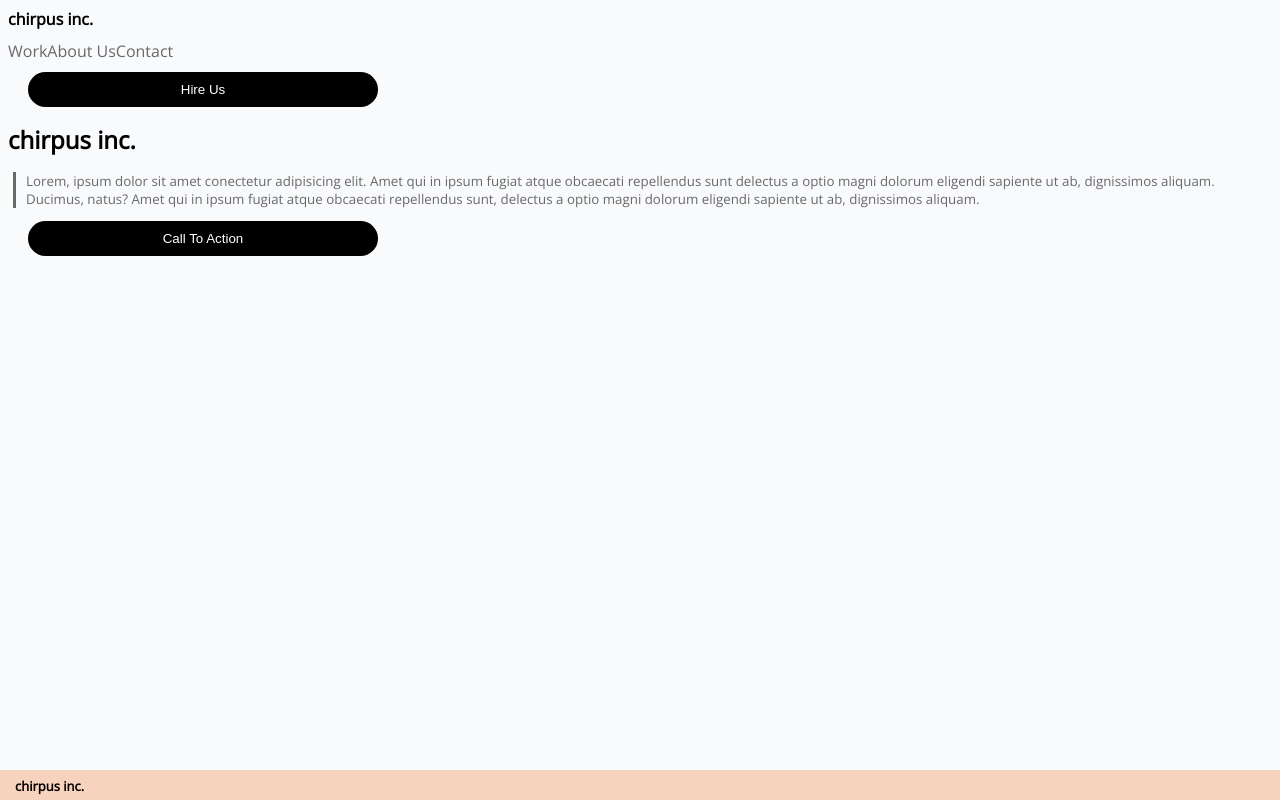
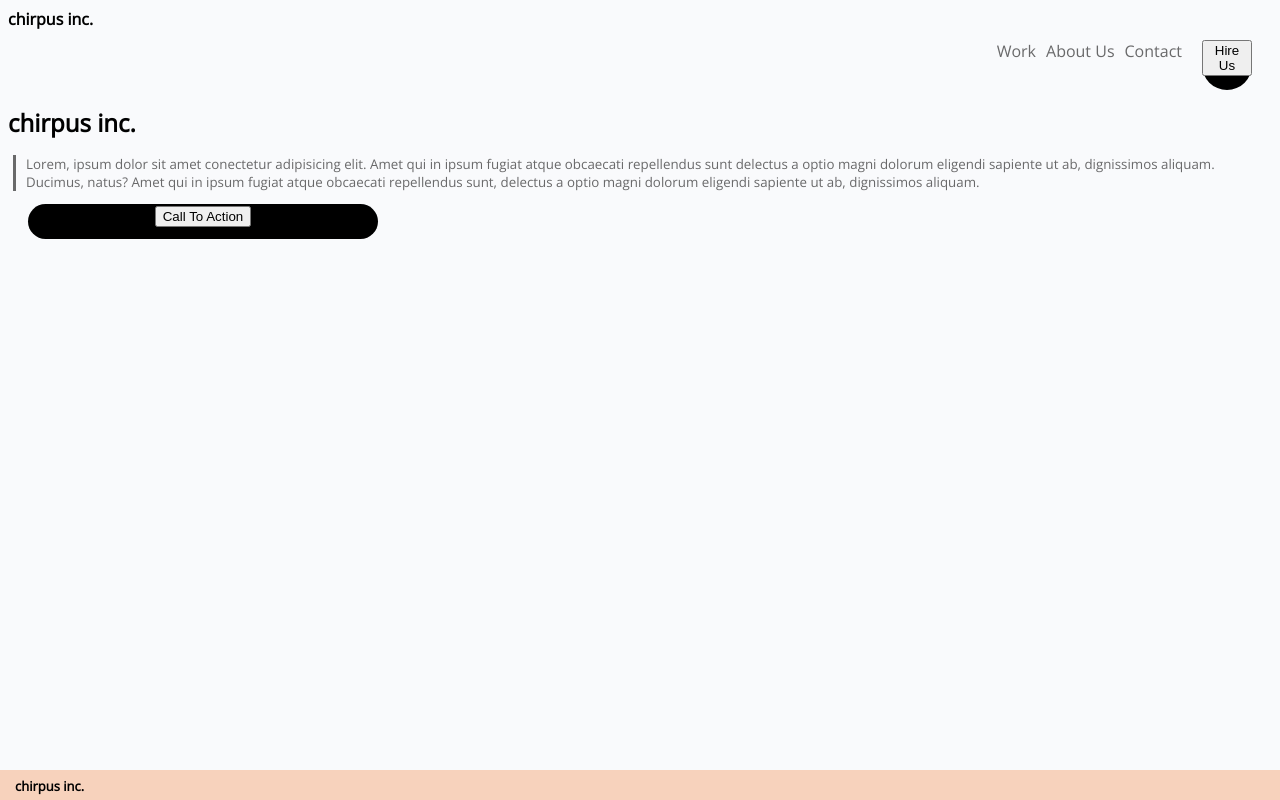
Before and after one commit to jpeysakhova17/HTML-CSS-Lab-, a plain HTML site: page index.html in a window 1280 px wide. Drawn offline with nearby package versions, Linux system fonts and the light colour scheme.

Commit message:
lining the top anchor list

```diff
--- a/index.html
+++ b/index.html
@@ -11,16 +11,22 @@
     <link rel="stylesheet" href="style.css">
 </head>
 <body>
-   <header> <strong> chirpus inc. </strong> </header>
    <div id="navigation">
-       <a>Work</a>
-       <a>About Us</a>
-       <a>Contact</a>
+       <header> <strong> chirpus inc. </strong> </header>
+       <ul class="top">
+            <li> <a class="Work"> Work </a></li>
+            <li> <a class="About">About Us </a></li>
+            <li> <a class ="Contact">Contact</a></li>
+            <div class="button1">
+                <button> Hire Us </button>
+            </div>
+       </ul>
     </div>
-   <button> Hire Us </button>
    <h1>chirpus inc.</h1>
    <p>Lorem, ipsum dolor sit amet conectetur adipisicing elit. Amet qui in ipsum fugiat atque obcaecati repellendus sunt delectus a optio magni dolorum eligendi sapiente ut ab, dignissimos aliquam. Ducimus, natus? Amet qui in ipsum fugiat atque obcaecati repellendus sunt, delectus a optio magni dolorum eligendi sapiente ut ab, dignissimos aliquam.</p>
-    <button>Call To Action</button>
+    <div class="button2">
+        <button>Call To Action</button>
+    </div>
 </body>
 <div id="footer">
     <h2>chirpus inc.</h2>
--- a/style.css
+++ b/style.css
@@ -2,6 +2,11 @@ body {
     font-family: 'Open Sans', sans-serif;
     background-color: #f9fafc;
     color: #000;
+}
+
+.navigation {
+    display: flex;
+    flex-direction: column;
 }
 
 header {
@@ -13,7 +18,7 @@ header {
 }
 
 
-button {
+.button1 {
     color: #FFF;
     border: none;
     background-color: #000;
@@ -23,7 +28,18 @@ button {
     text-align: center;
     width: 350px;
     height: 35px;
+}
 
+.button2 {
+    color: #FFF;
+    border: none;
+    background-color: #000;
+    border-radius: 50px;
+    margin-left: 20px;
+    margin-right: 20px;
+    text-align: center;
+    width: 350px;
+    height: 35px;
 }
 
 a {
@@ -76,12 +92,34 @@ nav {
 
 @media screen and (min-width: 768px) {
 
-    #navigation {
+    .navigation {
         display: flex;
         flex-direction: row;
+        justify-content: baseline;
+        flex-wrap: wrap;
+        margin-top: 0px;
         font-weight: 100;
         color: #69696a;
         text-decoration: none;
+    }
+
+    header {
+        margin-right: 410px;
+    }
+
+    ul {
+        display: flex;
+        justify-content: flex-end;
+        margin-top: 0px;
+    }
+
+    a {
+        margin-inline-start: 10px;
+    }
+
+    .button1 {
+        width: 50px;
+        height: 50px;
     }
 
     .dot1 {
```
